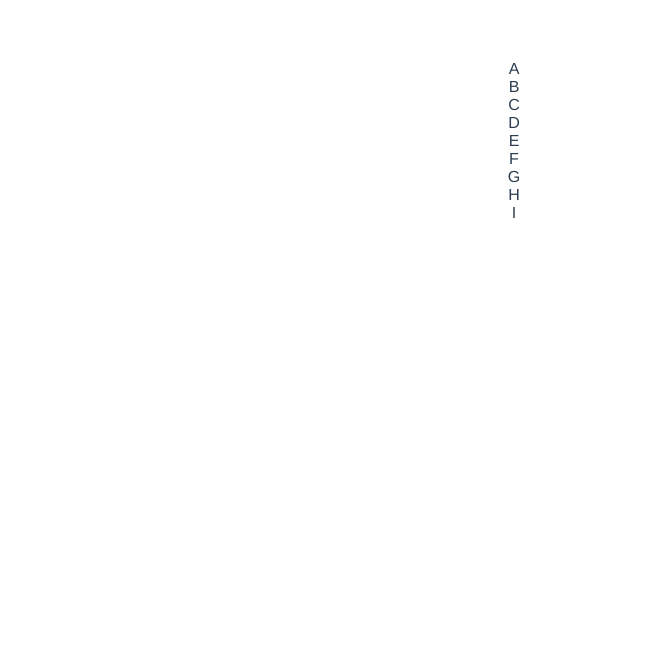
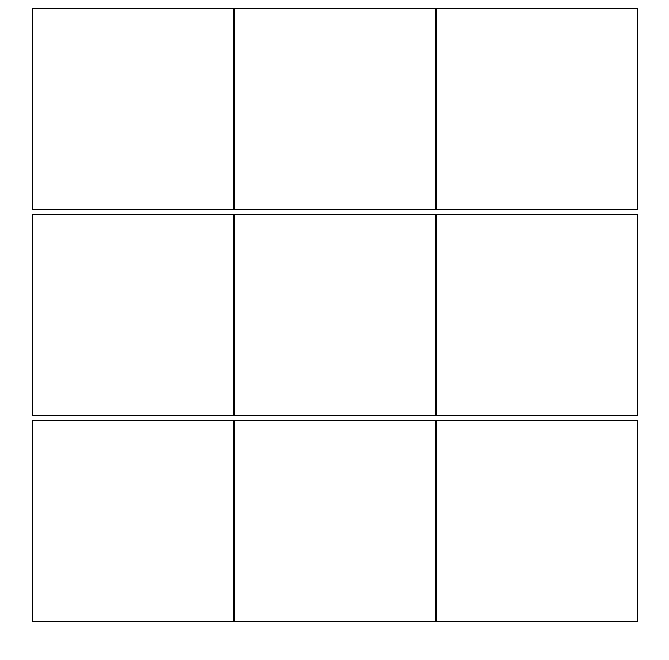
Before and after one commit to shrirambalakrishnan/play-tic-tac-toe, a Vue app in the folder tic-tac-toe-frontend/: page / in a window 1280 px wide. Shown: the top 660 px of the page, without its empty margins (126-795 px from the left). Built offline with nearby package versions, Linux system fonts and the light colour scheme.

Commit message:
Enable UI to work when user clicks on a square
1. Starting move will always be "X"
2. Update board state based on the square clicked.
3. Update the current move character

```diff
--- a/tic-tac-toe-frontend/src/App.vue
+++ b/tic-tac-toe-frontend/src/App.vue
@@ -16,12 +16,4 @@ export default {
 </script>
 
 <style>
-#app {
-  font-family: Avenir, Helvetica, Arial, sans-serif;
-  -webkit-font-smoothing: antialiased;
-  -moz-osx-font-smoothing: grayscale;
-  text-align: center;
-  color: #2c3e50;
-  margin-top: 60px;
-}
 </style>
--- a/tic-tac-toe-frontend/src/components/GameArena.vue
+++ b/tic-tac-toe-frontend/src/components/GameArena.vue
@@ -1,10 +1,12 @@
 <template>
   <div class="board">
-    <ul>
-      <div v-for="(row, i) in board" :key="i">
-        <div v-for="(col, j) in row" :key="j">{{col}}</div>
+    <div>
+      <div class="row-item" v-for="(row, i) in board" :key="i">
+        <div class="col-item" v-for="(col, j) in row" :key="j">
+          <div class="element" v-on:click="elementOnClickHandler(i, j)">{{board[i][j]}}</div>
+        </div>
       </div>
-    </ul>
+    </div>
   </div>
 </template>
 
@@ -14,29 +16,58 @@ export default {
   data() {
     return {
       board: [
-        ["A", "B", "C"],
-        ["D", "E", "F"],
-        ["G", "H", "I"]
-      ]
+        ["", "", ""],
+        ["", "", ""],
+        ["", "", ""]
+      ],
+      moves: [],
+      current_move_char: "X"
     };
+  },
+  methods: {
+    flipCurrentMoveChar: function() {
+      this.current_move_char = this.current_move_char == "X" ? "O" : "X";
+    },
+    elementOnClickHandler: function(x, y) {
+      console.log(`(x,y) = (${x}, ${y})`);
+
+      if (this.board[x][y])
+        alert("Selected box already has a value. Please select an empty box.");
+
+      // The below code will not work.
+      // Ref - https://vuejs.org/v2/guide/reactivity.html#Change-Detection-Caveats
+      //
+      // updatedBoard[x][y] = this.current_move_char;
+      //
+      this.$set(this.board[x], y, this.current_move_char);
+
+      this.flipCurrentMoveChar();
+
+      console.log("Updated values...");
+      console.log(this.current_move_char);
+      console.log(this.board);
+    }
   }
 };
 </script>
 
 <!-- Add "scoped" attribute to limit CSS to this component only -->
 <style scoped>
-h3 {
-  margin: 40px 0 0;
+.row-item {
+  margin: 0px 150px 0px 150px;
 }
-ul {
-  list-style-type: none;
-  padding: 0;
+
+.col-item {
+  display: inline-block;
+  border: 1px solid;
+  width: 200px;
+  height: 200px;
 }
-li {
-  display: inline-block;
-  margin: 0 10px;
-}
-a {
-  color: #42b983;
+
+.element {
+  height: 100%;
+  width: 100%;
+  vertical-align: middle;
+  text-align: center;
 }
 </style>
```
